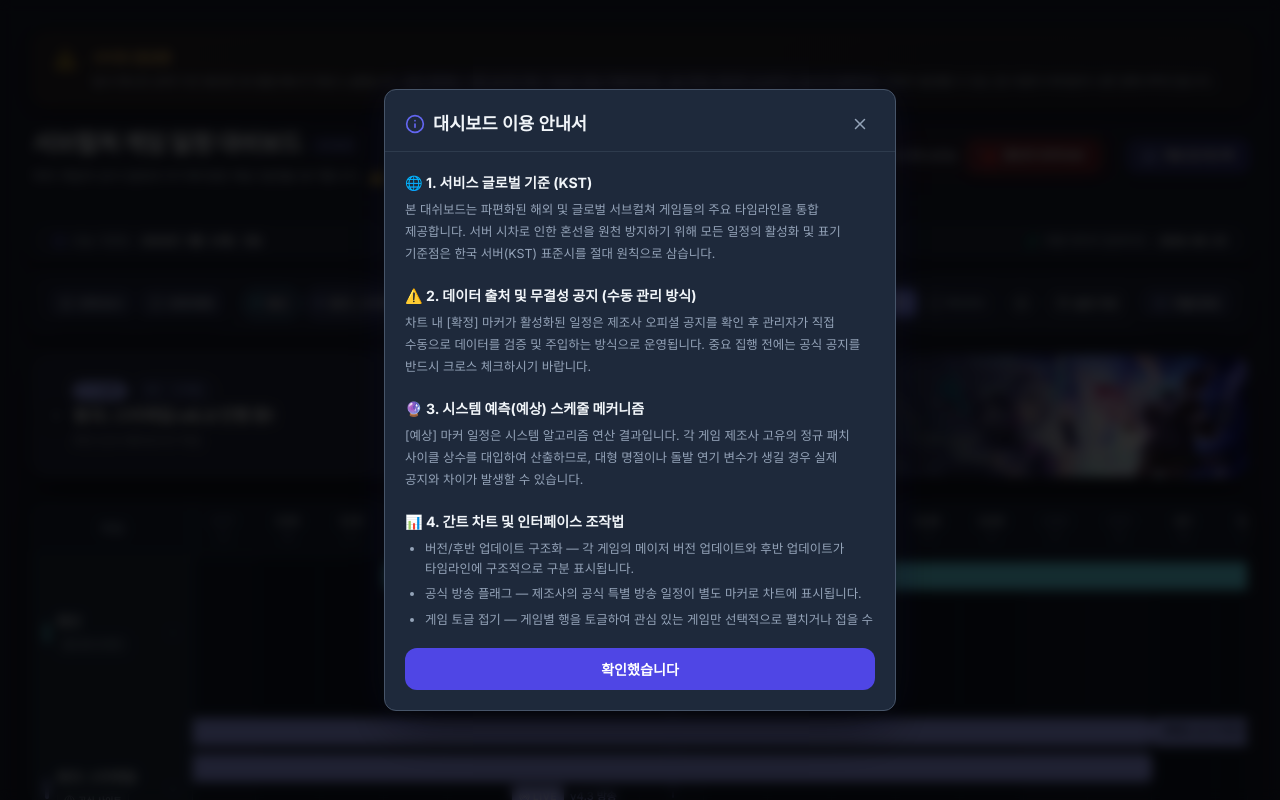
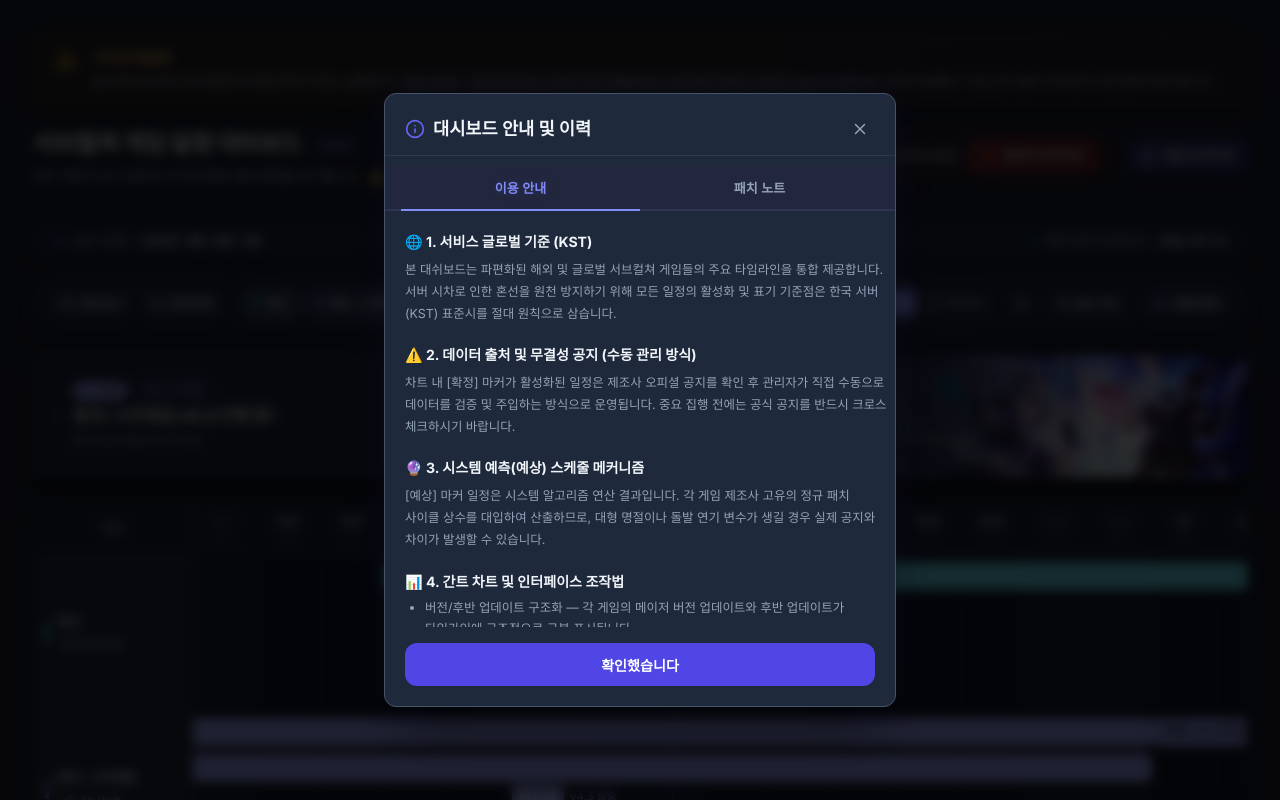
Before and after one commit to Choi2156/aeika-dashboard, a React (Vite) app: page / in a window 1280 px wide. Both pictures are taken after a click on the button "이용 안내". Shown: the top 800 px of the page. Built offline with nearby package versions, Linux system fonts and the light colour scheme.

Commit message:
feat: add release patch notes tab inside GuideModal with clean scrolling

```diff
--- /dev/null
+++ b/public/data/patch_notes.json
@@ -0,0 +1,25 @@
+[
+  {
+    "version": "v1.0.0",
+    "date": "2026-05-26",
+    "title": "대시보드 1.0 정식 릴리즈 및 피드백/점검 편의성 갱신",
+    "type": "major",
+    "changes": [
+      "🌐 오픈그래프(OG) 메타 데이터 완벽 세팅으로 소셜 미디어 공유 미리보기 카드 적용",
+      "📋 대시보드 헤더 우측에 구글 폼 연동 '제보 및 피드백' 프리미엄 버튼 추가",
+      "🚧 실시간 점검 상황 고지용 '사이트 점검중' 상단 알림 배너 및 데이터 손상 면책 공지 시스템 탑재",
+      "🏷️ 헤더 메인 타이틀 옆에 체계적 릴리즈 관리를 위한 'v1.0.0' 버전 뱃지 적용",
+      "⚙️ 백엔드 에이전트 수정 시 대시보드 최종 업데이트 일자가 실시간으로 100% 자동 갱신되도록 핫픽스 완료"
+    ]
+  },
+  {
+    "version": "v0.9.0",
+    "date": "2026-05-24",
+    "title": "Gantt 차트 모바일 가독성 고도화 및 버그 핫픽스",
+    "type": "minor",
+    "changes": [
+      "📱 모바일 기기로 진입 시 세로 타임라인 형태의 '리스트 뷰'를 기본 화면으로 보증 설정",
+      "🎨 다크 모드 스크롤바 미끄럼 방지 및 차트 행 가독성 향상을 위한 미세 컬러 튜닝"
+    ]
+  }
+]
--- a/src/App.jsx
+++ b/src/App.jsx
@@ -26,7 +26,7 @@ const DEFAULT_SETTINGS = {
 };
 
 export default function App() {
-  const { events, gamesConfig, recommendedVideos, briefingData, meta, loading, error } = useScheduleData();
+  const { events, gamesConfig, recommendedVideos, briefingData, patchNotes, meta, loading, error } = useScheduleData();
 
   // 1. 모바일 기기 최초 접속 시 모바일 직관 뷰('list') 디폴트화 보증을 위한 Lazy Initializer 이식
   const [currentView, setCurrentView] = useState(() => {
@@ -281,6 +281,7 @@ export default function App() {
       <GuideModal
         isOpen={isGuideOpen}
         onClose={() => setIsGuideOpen(false)}
+        patchNotes={patchNotes}
       />
 
       <LicenseModal
--- a/src/components/GuideModal.jsx
+++ b/src/components/GuideModal.jsx
@@ -1,17 +1,26 @@
-import { useEffect, useRef } from 'react';
+import { useState, useEffect, useRef } from 'react';
 import { X, Info } from 'lucide-react';
 import '../styles/components.css';
 
 /**
- * GuideModal — 대시보드 이용 안내서
+ * GuideModal — 대시보드 이용 안내서 및 패치 노트
  *
  * Props:
- *   isOpen  – boolean
- *   onClose – Callback to close the modal
+ *   isOpen     – boolean
+ *   onClose    – Callback to close the modal
+ *   patchNotes – Array of patch notes from json database
  */
-export default function GuideModal({ isOpen, onClose }) {
+export default function GuideModal({ isOpen, onClose, patchNotes = [] }) {
   const overlayRef = useRef(null);
   const closingRef = useRef(false);
+  const [activeTab, setActiveTab] = useState('guide'); // 'guide' | 'patches'
+
+  /* 모달이 열릴 때마다 탭을 항상 기본 '이용 안내' 탭으로 리셋 */
+  useEffect(() => {
+    if (isOpen) {
+      setActiveTab('guide');
+    }
+  }, [isOpen]);
 
   /* ── Entry animation ── */
   useEffect(() => {
@@ -71,7 +80,7 @@ export default function GuideModal({ isOpen, onClose }) {
         <div className="guide-header">
           <div className="guide-header-title">
             <Info size={20} className="guide-title-icon" />
-            대시보드 이용 안내서
+            대시보드 안내 및 이력
           </div>
           <button
             className="modal-close-btn"
@@ -82,8 +91,25 @@ export default function GuideModal({ isOpen, onClose }) {
           </button>
         </div>
 
+        {/* ── Tabs 스위처 바 ── */}
+        <div className="guide-modal__tabs">
+          <button
+            className={`guide-modal__tab ${activeTab === 'guide' ? 'guide-modal__tab--active' : ''}`}
+            onClick={() => setActiveTab('guide')}
+          >
+            이용 안내
+          </button>
+          <button
+            className={`guide-modal__tab ${activeTab === 'patches' ? 'guide-modal__tab--active' : ''}`}
+            onClick={() => setActiveTab('patches')}
+          >
+            패치 노트
+          </button>
+        </div>
+
         {/* ── Scrollable Content ── */}
         <div className="guide-content">
+          {activeTab === 'guide' && (
             <div className="guide-sections">
               {/* Section 1 */}
               <div className="guide-section">
@@ -149,6 +175,36 @@ export default function GuideModal({ isOpen, onClose }) {
                 </ul>
               </div>
             </div>
+          )}
+
+          {activeTab === 'patches' && (
+            <div className="patch-notes-list">
+              {patchNotes.length === 0 ? (
+                <p className="patch-notes-empty">기록된 업데이트 이력이 없습니다.</p>
+              ) : (
+                patchNotes.map((note, index) => (
+                  <div
+                    key={note.version}
+                    className={`patch-note-card ${index === 0 ? 'patch-note-card--latest' : ''}`}
+                  >
+                    <div className="patch-note-card__header">
+                      <div className="patch-note-card__badge-group">
+                        <span className="patch-note-card__version">{note.version}</span>
+                        {index === 0 && <span className="patch-note-card__latest-badge">LATEST</span>}
+                      </div>
+                      <span className="patch-note-card__date">{note.date}</span>
+                    </div>
+                    <h4 className="patch-note-card__title">{note.title}</h4>
+                    <ul className="patch-note-card__changes">
+                      {note.changes.map((change, idx) => (
+                        <li key={idx} className="patch-note-card__change-item">{change}</li>
+                      ))}
+                    </ul>
+                  </div>
+                ))
+              )}
+            </div>
+          )}
         </div>
 
         {/* ── Confirm Button ── */}
--- a/src/hooks/useScheduleData.js
+++ b/src/hooks/useScheduleData.js
@@ -13,6 +13,7 @@ export function useScheduleData() {
     gamesConfig: GAMES_CONFIG,
     recommendedVideos: null,
     briefingData: null,
+    patchNotes: [],
     meta: null,
     loading: true,
     error: null,
@@ -21,12 +22,13 @@ export function useScheduleData() {
   useEffect(() => {
     async function fetchData() {
       try {
-        const [dataRes, hintsRes, recRes, briefRes, updatesRes] = await Promise.all([
+        const [dataRes, hintsRes, recRes, briefRes, updatesRes, patchRes] = await Promise.all([
           fetch('./data/schedule_data.json?t=' + Date.now()),
           fetch('./data/schedule_hints.json?t=' + Date.now()),
           fetch('./data/recommended_videos.json?t=' + Date.now()),
           fetch('./data/briefing_data.json?t=' + Date.now()),
           fetch('./data/schedule_updates.json?t=' + Date.now()),
+          fetch('./data/patch_notes.json?t=' + Date.now()),
         ]);
 
         if (!dataRes.ok) throw new Error('schedule_data.json 로드 실패');
@@ -61,6 +63,16 @@ export function useScheduleData() {
           }
         }
 
+        // 패치노트 데이터 로드
+        let patchNotes = [];
+        if (patchRes && patchRes.ok) {
+          try {
+            patchNotes = await patchRes.json();
+          } catch (e) {
+            console.error('Failed to parse patch_notes.json:', e);
+          }
+        }
+
         // ID 기반 중복 제거 및 실시간 대치 (Merge & Override by ID Map)
         const baseEvents = scheduleData.events || [];
         const updateEvents = Array.isArray(updatesData) ? updatesData : [];
@@ -90,6 +102,7 @@ export function useScheduleData() {
           gamesConfig: GAMES_CONFIG,
           recommendedVideos,
           briefingData,
+          patchNotes,
           meta: scheduleData.meta || null,
           loading: false,
           error: null,
--- a/src/styles/base.css
+++ b/src/styles/base.css
@@ -476,3 +476,191 @@ body {
   0%, 100% { opacity: 1; transform: scale(1); }
   50% { opacity: 0.5; transform: scale(0.92); }
 }
+
+/* ─── 가이드 모달 탭 스위처 ──────────────────── */
+.guide-modal__tabs {
+  display: flex;
+  background: var(--bg-secondary, #1e293b);
+  border-bottom: 2px solid var(--border-primary, rgba(255, 255, 255, 0.05));
+  margin-top: 10px;
+  padding: 0 16px;
+}
+
+[data-theme="light"] .guide-modal__tabs {
+  background: #f1f5f9;
+  border-bottom-color: #cbd5e1;
+}
+
+.guide-modal__tab {
+  flex: 1;
+  padding: 12px 0;
+  background: transparent;
+  border: none;
+  border-bottom: 2px solid transparent;
+  color: var(--text-muted, #64748b);
+  font-size: 0.8125rem;
+  font-weight: 700;
+  cursor: pointer;
+  transition: all 0.2s ease;
+  text-align: center;
+  margin-bottom: -2px; /* 보더라인 겹치기 */
+}
+
+.guide-modal__tab:hover {
+  color: var(--text-secondary, #94a3b8);
+}
+
+.guide-modal__tab--active {
+  color: var(--accent-indigo, #6366f1) !important;
+  border-bottom-color: var(--accent-indigo, #6366f1) !important;
+  text-shadow: 0 0 10px rgba(99, 102, 241, 0.2);
+}
+
+/* ─── 가이드 콘텐츠 높이 제한 및 스크롤바 격리 ────── */
+.guide-content {
+  max-height: 52vh !important; /* 화면 가득 차지 않게 가둬둠 */
+  overflow-y: auto !important;
+  padding-right: 8px;
+}
+
+/* 가이드 모달 내부 스크롤바 세밀 스타일링 */
+.guide-content::-webkit-scrollbar {
+  width: 5px;
+}
+
+.guide-content::-webkit-scrollbar-track {
+  background: transparent;
+}
+
+.guide-content::-webkit-scrollbar-thumb {
+  background: rgba(99, 102, 241, 0.15);
+  border-radius: 99px;
+  border: none;
+}
+
+.guide-content::-webkit-scrollbar-thumb:hover {
+  background: rgba(99, 102, 241, 0.35);
+}
+
+/* ─── 패치노트 리스트 & 카드 ────────────────── */
+.patch-notes-list {
+  display: flex;
+  flex-direction: column;
+  gap: 16px;
+  padding: 8px 4px;
+}
+
+.patch-note-card {
+  background: rgba(15, 23, 42, 0.35);
+  border: 1px solid rgba(255, 255, 255, 0.04);
+  border-radius: var(--radius-lg, 8px);
+  padding: 16px;
+  transition: all 0.2s ease;
+}
+
+[data-theme="light"] .patch-note-card {
+  background: rgba(241, 245, 249, 0.5);
+  border-color: rgba(15, 23, 42, 0.05);
+}
+
+/* 최신 패치노트 카드 특별 시각적 효과 (인디고 네온 글로우) */
+.patch-note-card--latest {
+  border-color: rgba(99, 102, 241, 0.3);
+  box-shadow: 0 4px 20px -5px rgba(0, 0, 0, 0.3), 0 0 15px rgba(99, 102, 241, 0.08);
+  background: linear-gradient(135deg, rgba(99, 102, 241, 0.03) 0%, rgba(15, 23, 42, 0.35) 100%);
+}
+
+[data-theme="light"] .patch-note-card--latest {
+  border-color: rgba(99, 102, 241, 0.25);
+  box-shadow: 0 4px 15px -5px rgba(99, 102, 241, 0.05);
+  background: linear-gradient(135deg, rgba(99, 102, 241, 0.02) 0%, rgba(241, 245, 249, 0.5) 100%);
+}
+
+.patch-note-card__header {
+  display: flex;
+  justify-content: space-between;
+  align-items: center;
+  margin-bottom: 10px;
+}
+
+.patch-note-card__badge-group {
+  display: flex;
+  align-items: center;
+  gap: 8px;
+}
+
+.patch-note-card__version {
+  font-family: var(--font-mono, monospace);
+  font-size: 0.75rem;
+  font-weight: 800;
+  color: var(--text-primary);
+  background: rgba(255, 255, 255, 0.08);
+  padding: 2px 8px;
+  border-radius: var(--radius-sm, 4px);
+}
+
+[data-theme="light"] .patch-note-card__version {
+  background: rgba(15, 23, 42, 0.05);
+}
+
+.patch-note-card__latest-badge {
+  font-size: 0.55rem;
+  font-weight: 900;
+  color: #ffffff;
+  background: linear-gradient(135deg, #f97316 0%, #ea580c 100%);
+  padding: 2px 6px;
+  border-radius: 3px;
+  letter-spacing: 0.05em;
+  box-shadow: 0 0 8px rgba(249, 115, 22, 0.2);
+}
+
+.patch-note-card__date {
+  font-family: var(--font-mono, monospace);
+  font-size: 0.68rem;
+  color: var(--text-muted);
+  font-weight: 500;
+}
+
+.patch-note-card__title {
+  font-size: 0.875rem;
+  font-weight: 800;
+  color: var(--text-primary);
+  margin-bottom: 10px;
+  letter-spacing: -0.01em;
+}
+
+.patch-note-card__changes {
+  list-style: none;
+  padding-left: 0;
+  display: flex;
+  flex-direction: column;
+  gap: 6px;
+}
+
+.patch-note-card__change-item {
+  font-size: 0.75rem;
+  color: var(--text-secondary);
+  line-height: 1.5;
+  font-weight: 500;
+  position: relative;
+  padding-left: 12px;
+}
+
+.patch-note-card__change-item::before {
+  content: "•";
+  position: absolute;
+  left: 0;
+  color: var(--accent-indigo, #6366f1);
+  font-weight: bold;
+}
+
+.patch-note-card--latest .patch-note-card__change-item::before {
+  color: #f97316;
+}
+
+.patch-notes-empty {
+  text-align: center;
+  font-size: 0.75rem;
+  color: var(--text-muted);
+  padding: 40px 0;
+}
```
Also changed, not shown: 6 other files (tests, documents, lock files or other folders). Lines whose indentation alone changed are shown as unchanged.
